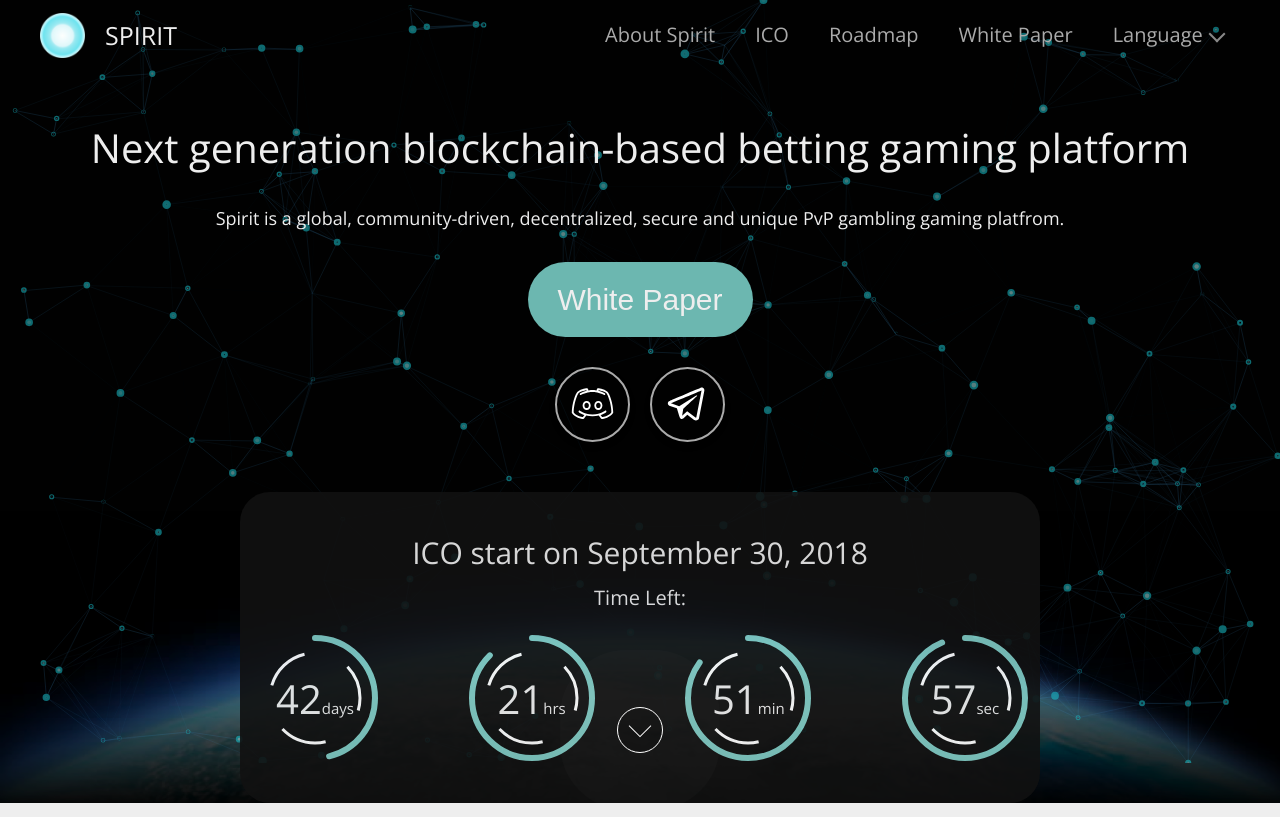
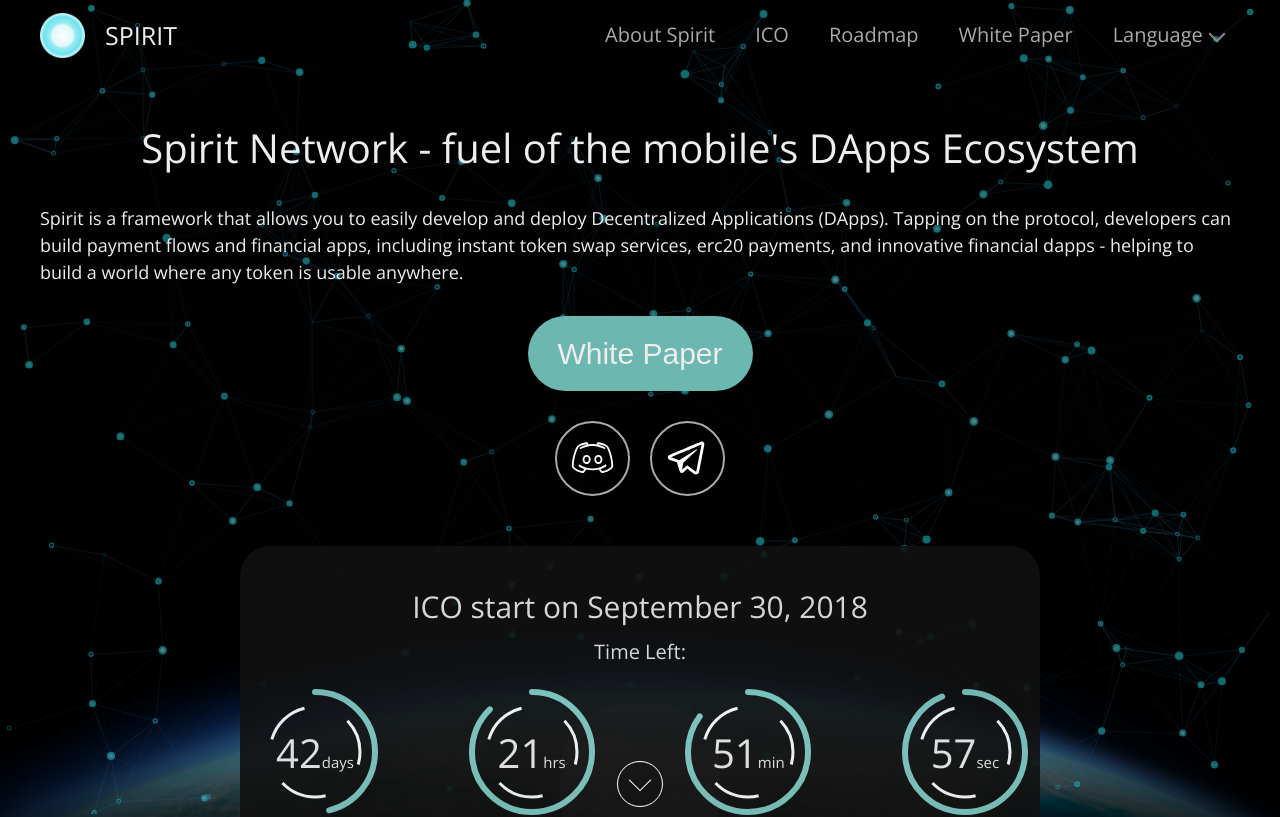
Before and after one commit to YogaPan/vue-landing-page, a Vue app: page / in a window 1280 px wide. Shown: the top 817 px of the page. Built offline with nearby package versions, Linux system fonts and the light colour scheme.

Commit message:
調整文字

```diff
--- a/src/language.js
+++ b/src/language.js
@@ -8,9 +8,9 @@ const messages = {
       'language': 'Language'
     },
     hero: {
-      'title': 'Next generation blockchain-based betting gaming platform',
+      'title': 'Spirit Network - fuel of the mobile\'s DApps Ecosystem',
 
-      'sub-title': 'Spirit is a global, community-driven, decentralized, secure and unique PvP gambling gaming platfrom.',
+      'sub-title': 'Spirit is a framework that allows you to easily develop and deploy Decentralized Applications (DApps). Tapping on the protocol, developers can build payment flows and financial apps, including instant token swap services, erc20 payments, and innovative financial dapps - helping to build a world where any token is usable anywhere.',
       'ico-date': 'ICO start on September 30, 2018',
       'time-left': 'Time Left'
     },
@@ -100,7 +100,7 @@ const messages = {
       'member-3-introduce-2': 'Possimus alias et animi autem minima temporibus laudantium.',
 
       'advisor': 'Advisor',
-      'advisor-name': 'Swift Girls',
+      'advisor-name': 'App Girls',
       'advisor-describe-1': 'Possimus alias et animi autem minima temporibus laudantium.',
       'advisor-describe-2': 'Eum itaque deleniti voluptatem ut quibusdam voluptatem repudiandae et. Quo fugiat labore odio esse qui sequi sit. Esse ipsa dicta autem reiciendis.',
       'advisor-describe-3': 'Eum itaque deleniti voluptatem ut quibusdam voluptatem repudiandae et. Quo fugiat labore odio esse qui sequi sit. Esse ipsa dicta autem reiciendis.',
```
